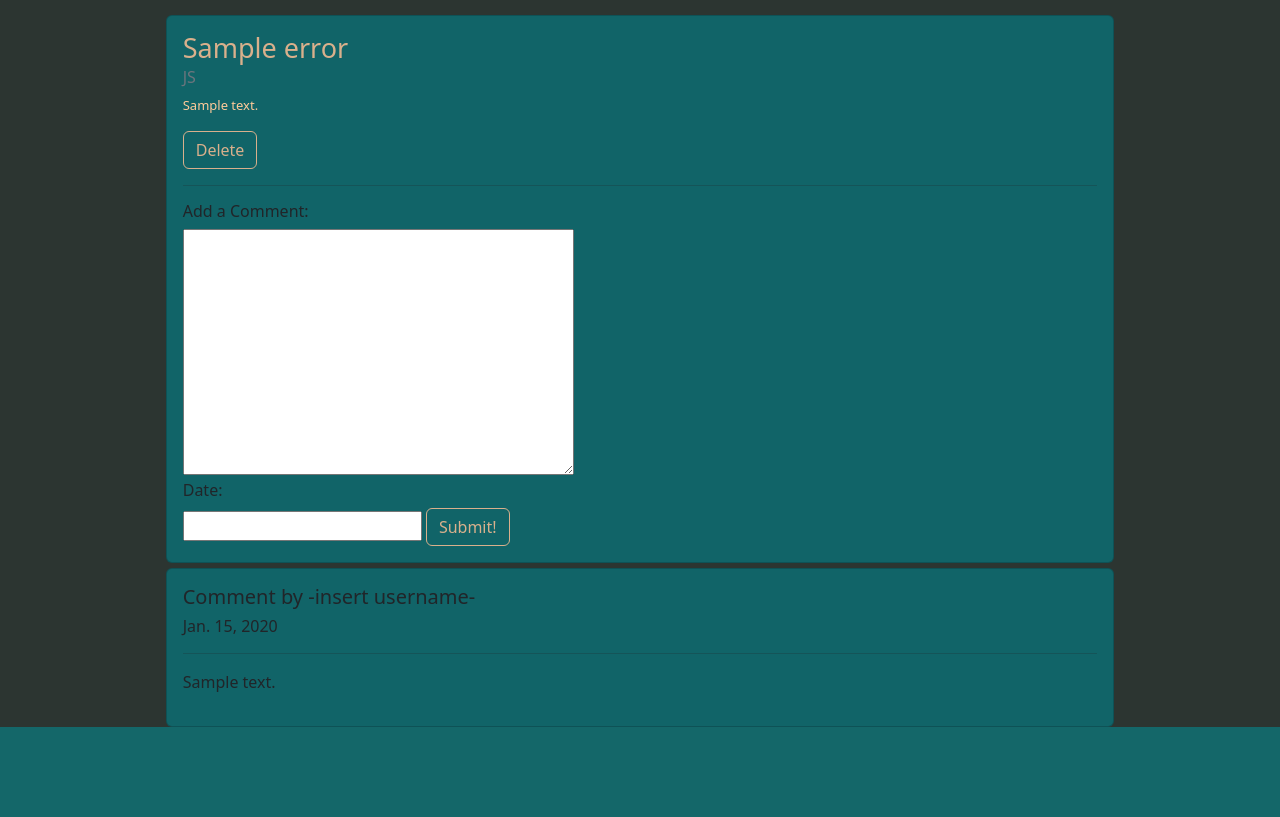
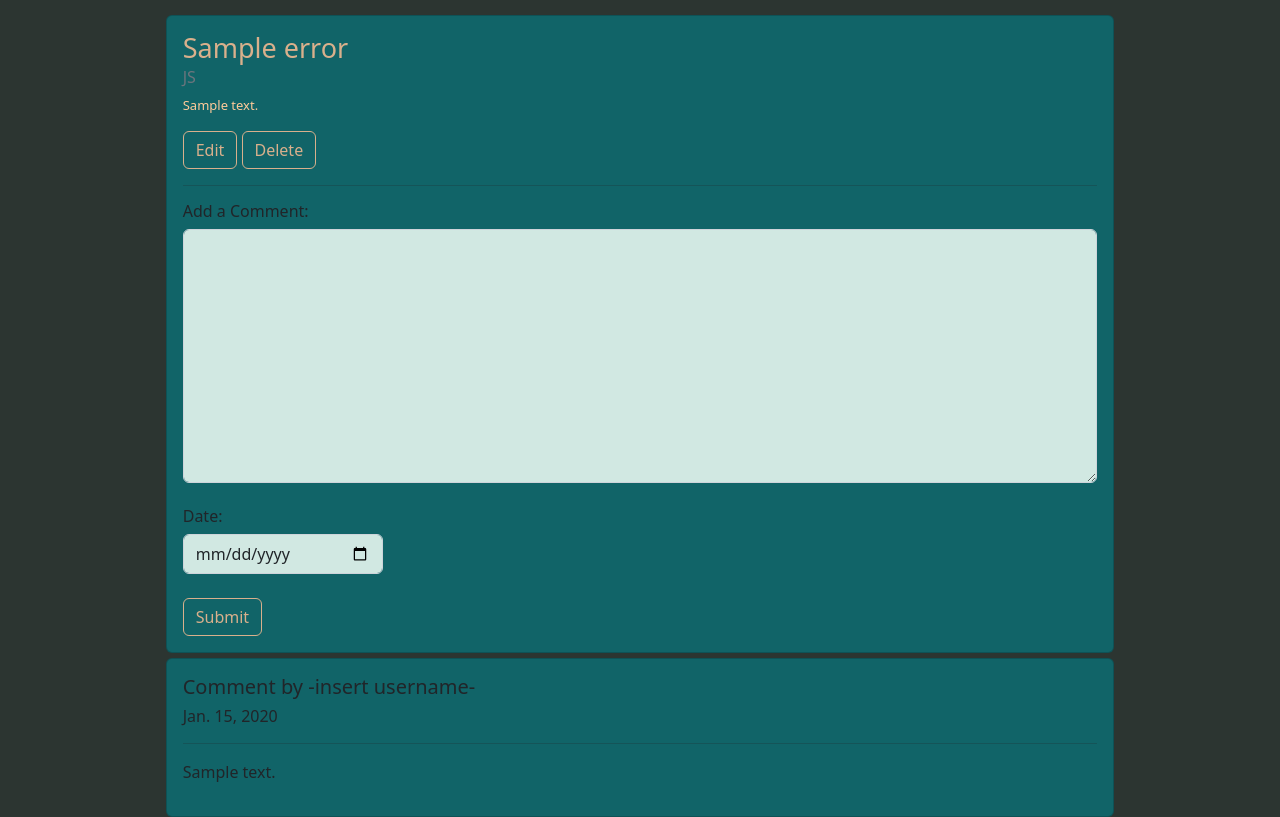
Before and after one commit to rozbehk/errordiary, a Django app: page /errors/1/ in a window 1280 px wide. Shown: the part 96-913 px from the top of the page. Before the commit the page ends 823 px from the top, so only its background shows below. Run offline with Django 4.2, Linux system fonts and the light colour scheme; a user stored in the database is signed in; tables that the repository leaves empty hold one stand-in row (values such as "Sample post").

Commit message:
Add update error functionality

```diff
--- a/main_app/forms.py
+++ b/main_app/forms.py
@@ -26,10 +26,16 @@ class ErrorForm(ModelForm):
     self.fields['date'].widget.attrs['class'] = 'form-control'
 
 class CommentForm(ModelForm):
+  date = forms.DateField(widget=DateInput)
   class Meta:
     model = Comment
     fields = ['text_input','date']
 
+  def __init__(self, *args, **kwargs):
+    super(CommentForm, self).__init__(*args, **kwargs)
+    self.fields['text_input'].widget.attrs['class'] = 'form-control'
+    self.fields['date'].widget.attrs['class'] = 'form-control'
+    self.fields['date'].widget.attrs['style'] = 'width:200px; height:40px;'
 
 class RegisterUserForm(UserCreationForm):
   email = forms.EmailField(widget=forms.EmailInput(attrs={'class': 'form-control'}))
--- a/main_app/templates/errors/detail.html
+++ b/main_app/templates/errors/detail.html
@@ -8,6 +8,7 @@
         <h6 class="card-subtitle mb-2 text-muted">{{error.language}}</h6>
         <p class="card-text">{{error.description}}</p>
         <div class="card-action">
+            <a href="{% url 'error_update' error.id %}" class="btn">Edit</a>
             <a href="{% url 'error_delete' error.id %}" class="btn">Delete</a>
         </div>
         <hr>
@@ -15,8 +16,10 @@
             {% csrf_token %}
             <h6>Add a Comment:</h6>
             <span class="comment-box">{{comment_form.text_input}}</span>
+            <br>
             <h6>Date:</h6> {{comment_form.date}}
-            <input type="submit" value="Submit!" class="btn">
+            <br>
+            <input type="submit" value="Submit" class="btn">
         </form>
         </div>
     </div>
--- a/main_app/templates/main_app/error_confirm_delete.html
+++ b/main_app/templates/main_app/error_confirm_delete.html
@@ -9,7 +9,7 @@
         <form action="" method="POST">
           {% csrf_token %}
           <input type="submit" value="Yes - Delete" class="btn">
-          <a href="{% url 'index' user.id %}" class="btn">Cancel</a>
+          <a href="{% url 'index' %}" class="btn">Cancel</a>
         </form>
     </div>
 </div>
--- a/main_app/views.py
+++ b/main_app/views.py
@@ -19,11 +19,11 @@ class ErrorCreate(LoginRequiredMixin, CreateView):
 
 class ErrorUpdate(LoginRequiredMixin, UpdateView):
   model = Error
-  fields = ['title', 'language','description', 'solution','date']
+  form_class = ErrorForm
 
 class ErrorDelete(LoginRequiredMixin, DeleteView):
   model = Error
-  success_url = '/errors/'
+  success_url = '/'
 
 def home(request):
   errors = Error.objects.all()
@@ -52,6 +52,7 @@ def add_comment(request, error_id):
   if form.is_valid():
     new_comment = form.save(commit=False)
     new_comment.error_id = error_id
+    new_comment.user_id = request.user.id
     new_comment.save()
   return redirect('error_detail', error_id=error_id)
 
```
